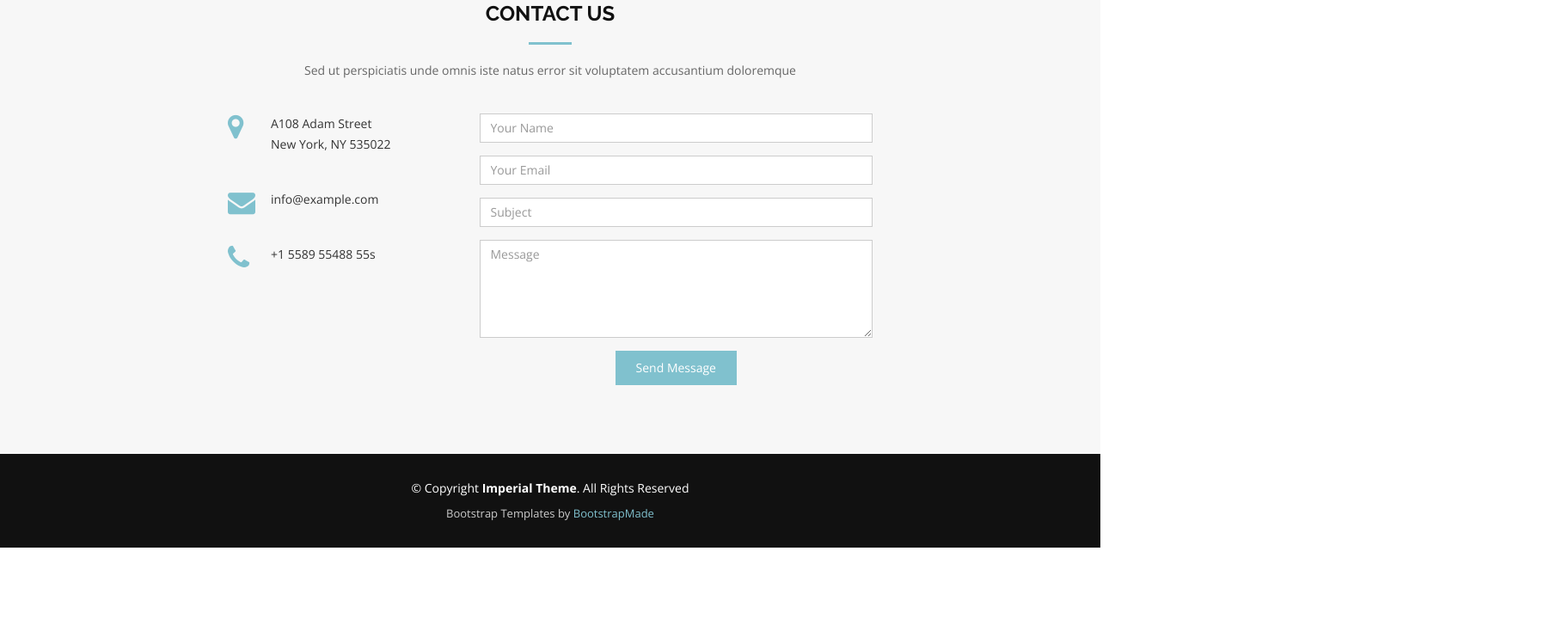
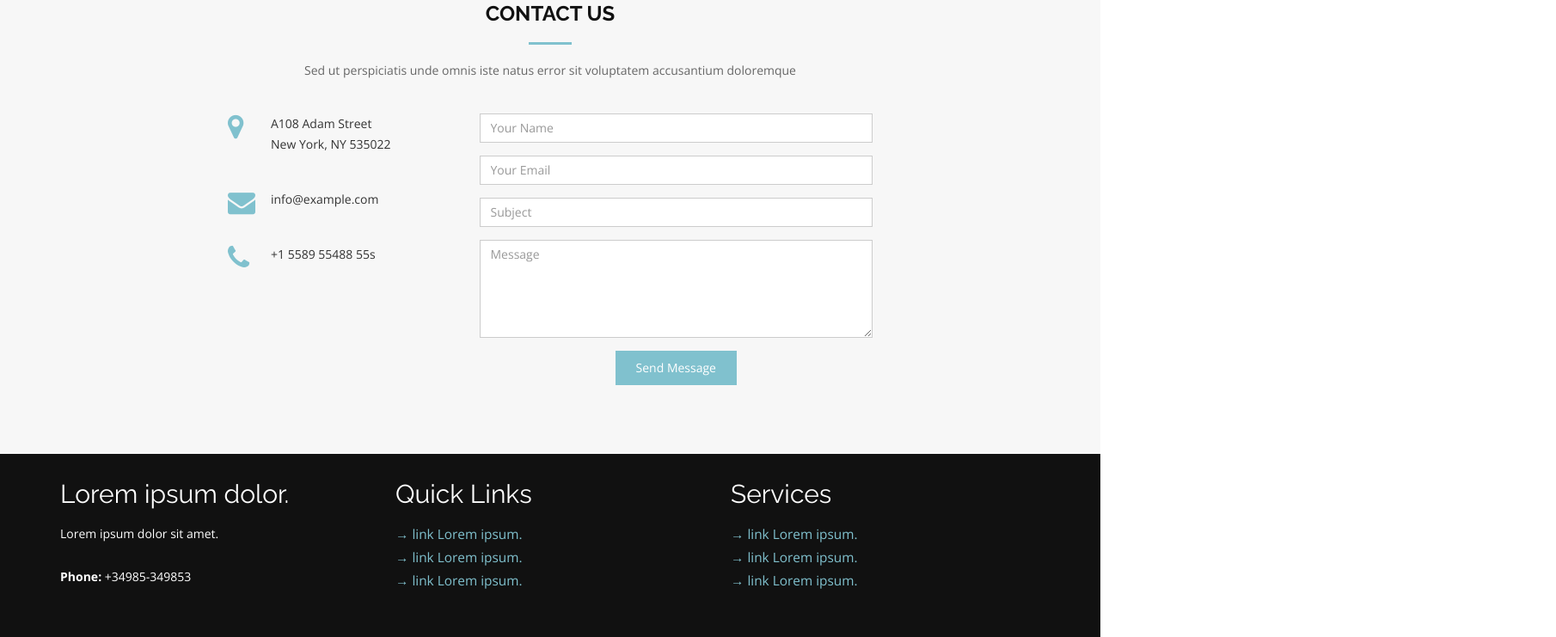
Before and after one commit to adbookpress/adbookpress.github.io, a website: page book-events.html in a window 1280 px wide. Shown: the part 1650-2391 px from the top of the page at 86% size, 1810 px wide, since content can reach past the window. Before the commit the page ends 2287 px from the top, so only its background shows below. Drawn offline with nearby package versions, Linux system fonts and the light colour scheme.

Commit message:
updated footer of pages

```diff
--- a/book-events.html
+++ b/book-events.html
@@ -53,7 +53,7 @@
   Hero Section
   ============================-->
   <section class="head-title book-events">
-    <div class="container wow fadeInUp">
+    <div class="container">
       <div class="col-md-12 px-3">
           <h1 class="section-title">Book Events</h1>
           <div class="section-title-divider"></div>
@@ -199,18 +199,31 @@
   <footer id="footer">
     <div class="container">
       <div class="row">
-        <div class="col-md-12">
-          <div class="copyright">
-            &copy; Copyright <strong>Imperial Theme</strong>. All Rights Reserved
+        <div class="col-lg-4">
+          <div>
+            <h2>Lorem ipsum dolor.</h2>
+            <p>Lorem ipsum dolor sit amet.</p>
+            <p><strong>Phone:</strong> +34985-349853</p>
           </div>
-          <div class="credits">
-            <!--
-              All the links in the footer should remain intact.
-              You can delete the links only if you purchased the pro version.
-              Licensing information: https://bootstrapmade.com/license/
-              Purchase the pro version with working PHP/AJAX contact form: https://bootstrapmade.com/buy/?theme=Imperial
-            -->
-            Bootstrap Templates by <a href="https://bootstrapmade.com/">BootstrapMade</a>
+        </div>
+        <div class="col-lg-4">
+          <div>
+            <h2>Quick Links</h2>
+            <ul class="list-none">
+              <li><a href="">&rarr; link Lorem ipsum.</a></li>
+              <li><a href="">&rarr; link Lorem ipsum.</a></li>
+              <li><a href="">&rarr; link Lorem ipsum.</a></li>
+            </ul>
+          </div>
+        </div>
+        <div class="col-lg-4">
+          <div>
+            <h2>Services</h2>
+            <ul class="list-none">
+              <li><a href="">&rarr; link Lorem ipsum.</a></li>
+              <li><a href="">&rarr; link Lorem ipsum.</a></li>
+              <li><a href="">&rarr; link Lorem ipsum.</a></li>
+            </ul>
           </div>
         </div>
       </div>
```
Also changed, not shown: about.html (+24 -11 lines), book-review.html (+24 -11 lines), book-to-screen.html (+24 -11 lines), book-video.html (+24 -11 lines), contact.html (+24 -11 lines), index.html (+1 -1 lines), internet-based-marketing.html (+24 -11 lines), print-advertising.html (+24 -11 lines), publicity-marketing.html (+24 -11 lines), publishing-package.html (+24 -11 lines).
